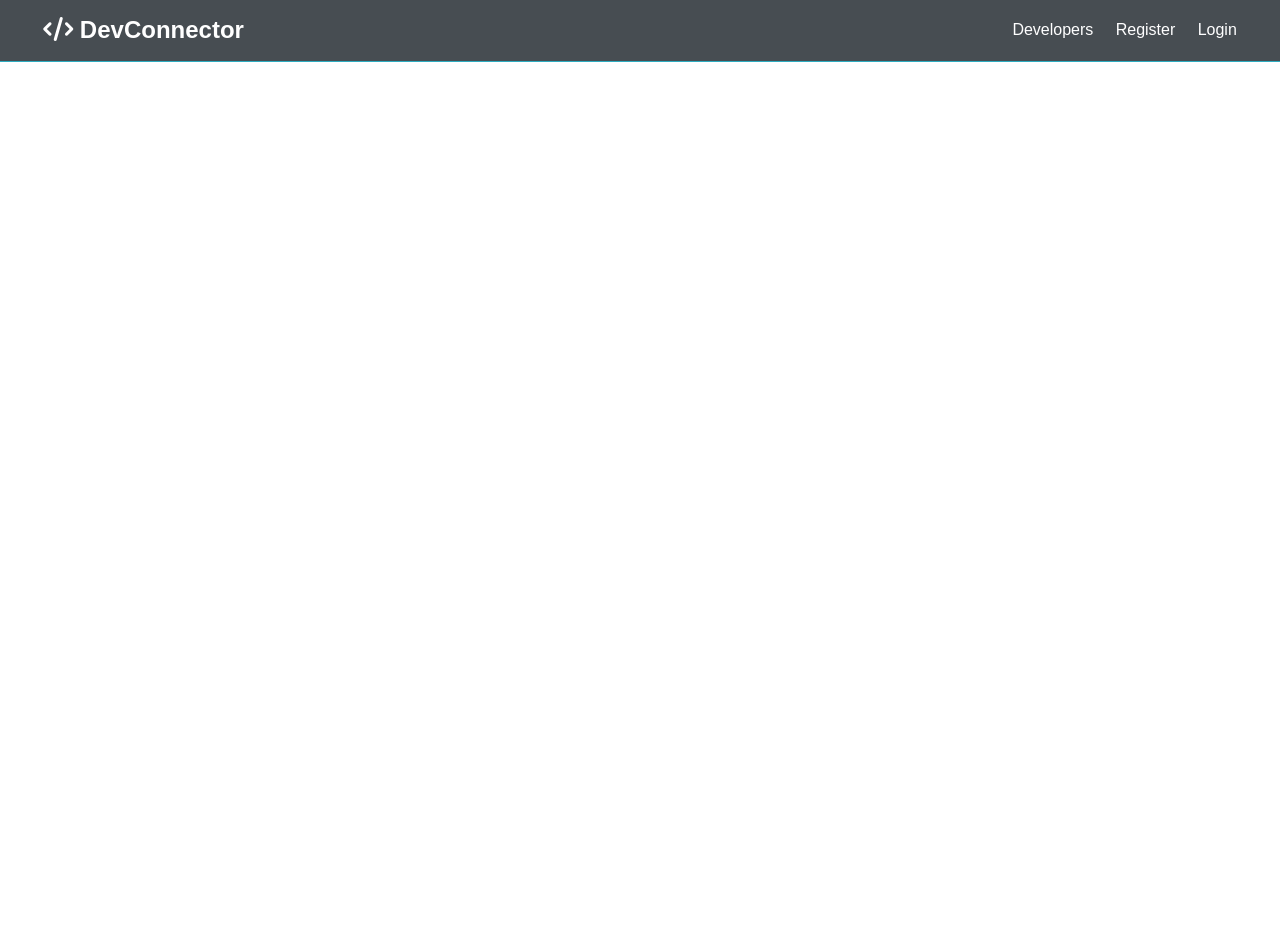
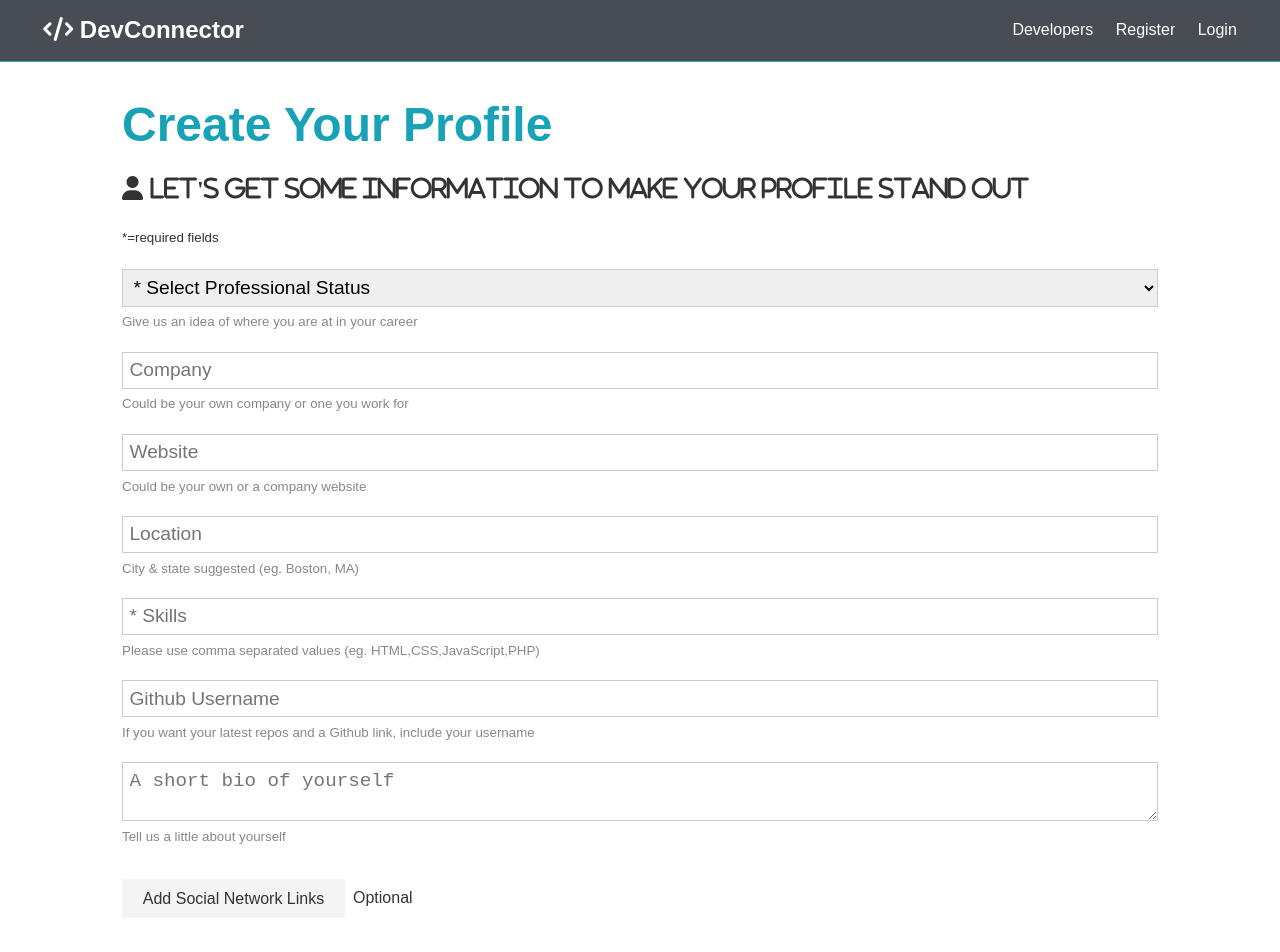
Before and after one commit to nehagupta1504/Dev-Connector, a React (Create React App) app in the folder projectcode/client/: page /create-profile in a window 1280 px wide. Shown: the top 952 px of the page. Before the commit the page ends 800 px from the top, so only its background shows below. Built offline with nearby package versions, Linux system fonts and the light colour scheme; no server answers.

Commit message:
git profile component made done 47

```diff
--- a/projectcode/client/src/App.js
+++ b/projectcode/client/src/App.js
@@ -17,6 +17,7 @@ import { loadUser } from "./actions/auth";
 import { Provider } from "react-redux";
 import store from "./store";
 import Dashboard from "./components/dashboard/Dashboard";
+import CreateProfile from "./components/profile-forms/CreateProfile";
 if (localStorage.token) {
   setAuthToken(localStorage.token);
 }
@@ -45,6 +46,7 @@ const App = () => {
                 }
               />
               <Route exact path="/dashboard" element={<Dashboard />} />
+              <Route exact path="/create-profile" element={<CreateProfile />} />
             </Routes>
           </section>
         </Fragment>
--- a/projectcode/client/src/actions/auth.js
+++ b/projectcode/client/src/actions/auth.js
@@ -7,6 +7,7 @@ import {
   LOGIN_FAIL,
   LOGIN_SUCCESS,
   LOGOUT,
+  CLEAR_PROFILE,
 } from "./constants";
 import { setAlert } from "./alert";
 import setAuthToken from "../utils/setAuthToken";
@@ -88,6 +89,9 @@ export const login = (email, password) => async (dispatch) => {
 // Logout / Clear Profile
 export const logout = () => (dispatch) => {
   dispatch({
+    type: CLEAR_PROFILE,
+  });
+  dispatch({
     type: LOGOUT,
   });
 };
--- a/projectcode/client/src/actions/constants.js
+++ b/projectcode/client/src/actions/constants.js
@@ -9,3 +9,4 @@ export const LOGIN_FAIL = "LOGIN_FAIL";
 export const LOGOUT = "LOGOUT";
 export const GET_PROFILE = "GET_PROFILE";
 export const PROFILE_ERROR = "PROFILE_ERROR";
+export const CLEAR_PROFILE = "CLEAR_PROFILE";
--- a/projectcode/client/src/components/layouts/Landing.js
+++ b/projectcode/client/src/components/layouts/Landing.js
@@ -1,7 +1,11 @@
 import React from "react";
-import { Link } from "react-router-dom";
-
-const Landing = () => {
+import { Link, Navigate } from "react-router-dom";
+import { connect } from "react-redux";
+import PropTypes from "prop-types";
+const Landing = ({ isAuthenticated }) => {
+  if (isAuthenticated) {
+    return <Navigate to="/dashboard" replace="true" />;
+  }
   return (
     <section className="landing">
       <div className="dark-overlay">
@@ -24,5 +28,13 @@ const Landing = () => {
     </section>
   );
 };
+Landing.propTypes = {
+  isAuthenticated: PropTypes.bool,
+};
+const mapStateToProps = (state) => {
+  return {
+    isAuthenticated: state.auth.isAuthenticated,
+  };
+};
 
-export default Landing;
+export default connect(mapStateToProps)(Landing);
--- a/projectcode/client/src/components/layouts/Navbar.js
+++ b/projectcode/client/src/components/layouts/Navbar.js
@@ -7,6 +7,12 @@ import { logout } from "../../actions/auth";
 const Navbar = ({ auth: { isAuthenticated, loading }, logout }) => {
   const authLinks = (
     <ul>
+      <li>
+        <Link to="/dashboard">
+          <i className="fas fa-user"></i>{" "}
+          <span className="hide-sm">Dashboard</span>
+        </Link>
+      </li>
       <li>
         <a onClick={logout} href="/">
           <i className="fas fa-sign-out-alt"></i>
--- /dev/null
+++ b/projectcode/client/src/components/layouts/spinner.js
@@ -0,0 +1,14 @@
+import React, { Fragment } from "react";
+import spinner from "./spinner.gif";
+
+const Spinner = () => (
+  <Fragment>
+    <img
+      src={spinner}
+      style={{ width: "200px", margin: "auto", display: "block" }}
+      alt="Loading..."
+    />
+  </Fragment>
+);
+
+export default Spinner;
--- /dev/null
+++ b/projectcode/client/src/components/profile-forms/CreateProfile.js
@@ -0,0 +1,216 @@
+import React, { useState } from "react";
+import PropTypes from "prop-types";
+import { connect } from "react-redux";
+
+function CreateProfile(props) {
+  const [formData, setFormData] = useState({
+    company: "",
+    website: "",
+    location: "",
+    status: "",
+    skills: "",
+    githubusername: "",
+    bio: "",
+    twitter: "",
+    facebook: "",
+    linkedin: "",
+    youtube: "",
+    instagram: "",
+  });
+  const [displaySocialInputs, toggleSocialInputs] = useState(false);
+  const {
+    company,
+    website,
+    location,
+    status,
+    skills,
+    githubusername,
+    bio,
+    twitter,
+    facebook,
+    linkedin,
+    youtube,
+    instagram,
+  } = formData;
+  const onChange = (e) => {
+    setFormData({ ...formData, [e.target.name]: e.target.value });
+  };
+  return (
+    <>
+      <h1 className="large text-primary">Create Your Profile</h1>
+      <p className="lead">
+        <i className="fas fa-user">
+          {" "}
+          Let's get some information to make your profile stand out
+        </i>
+      </p>
+      <small>*=required fields</small>
+      <form className="form">
+        <div className="form-group">
+          <select name="status" value={status} onChange={(e) => onChange(e)}>
+            <option value="0">* Select Professional Status</option>
+            <option value="Developer">Developer</option>
+            <option value="Junior Developer">Junior Developer</option>
+            <option value="Senior Developer">Senior Developer</option>
+            <option value="Manager">Manager</option>
+            <option value="Student or Learning">Student or Learning</option>
+            <option value="Instructor">Instructor or Teacher</option>
+            <option value="Intern">Intern</option>
+            <option value="Other">Other</option>
+          </select>
+          <small className="form-text">
+            Give us an idea of where you are at in your career
+          </small>
+        </div>
+        <div className="form-group">
+          <input
+            type="text"
+            placeholder="Company"
+            name="company"
+            value={company}
+            onChange={(e) => onChange(e)}
+          />
+          <small className="form-text">
+            Could be your own company or one you work for
+          </small>
+        </div>
+        <div className="form-group">
+          <input
+            type="text"
+            placeholder="Website"
+            name="website"
+            value={website}
+            onChange={(e) => onChange(e)}
+          />
+          <small className="form-text">
+            Could be your own or a company website
+          </small>
+        </div>
+        <div className="form-group">
+          <input
+            type="text"
+            placeholder="Location"
+            name="location"
+            value={location}
+            onChange={(e) => onChange(e)}
+          />
+          <small className="form-text">
+            City & state suggested (eg. Boston, MA)
+          </small>
+        </div>
+        <div className="form-group">
+          <input
+            type="text"
+            placeholder="* Skills"
+            name="skills"
+            value={skills}
+            onChange={(e) => onChange(e)}
+          />
+          <small className="form-text">
+            Please use comma separated values (eg. HTML,CSS,JavaScript,PHP)
+          </small>
+        </div>
+        <div className="form-group">
+          <input
+            type="text"
+            placeholder="Github Username"
+            name="githubusername"
+            value={githubusername}
+            onChange={(e) => onChange(e)}
+          />
+          <small className="form-text">
+            If you want your latest repos and a Github link, include your
+            username
+          </small>
+        </div>
+        <div className="form-group">
+          <textarea
+            placeholder="A short bio of yourself"
+            name="bio"
+            value={bio}
+            onChange={(e) => onChange(e)}
+          ></textarea>
+          <small className="form-text">Tell us a little about yourself</small>
+        </div>
+
+        <div className="my-2">
+          <button
+            type="button"
+            className="btn btn-light"
+            onClick={() => toggleSocialInputs(!displaySocialInputs)}
+          >
+            Add Social Network Links
+          </button>
+          <span>Optional</span>
+        </div>
+        {displaySocialInputs && (
+          <>
+            <div className="form-group social-input">
+              <i className="fab fa-twitter fa-2x"></i>
+              <input
+                type="text"
+                placeholder="Twitter URL"
+                name="twitter"
+                value={twitter}
+                onChange={(e) => onChange(e)}
+              />
+            </div>
+
+            <div className="form-group social-input">
+              <i className="fab fa-facebook fa-2x"></i>
+              <input
+                type="text"
+                placeholder="Facebook URL"
+                name="facebook"
+                value={facebook}
+                onChange={(e) => onChange(e)}
+              />
+            </div>
+
+            <div className="form-group social-input">
+              <i className="fab fa-youtube fa-2x"></i>
+              <input
+                type="text"
+                placeholder="YouTube URL"
+                name="youtube"
+                value={youtube}
+                onChange={(e) => onChange(e)}
+              />
+            </div>
+
+            <div className="form-group social-input">
+              <i className="fab fa-linkedin fa-2x"></i>
+              <input
+                type="text"
+                placeholder="Linkedin URL"
+                name="linkedin"
+                value={linkedin}
+                onChange={(e) => onChange(e)}
+              />
+            </div>
+
+            <div className="form-group social-input">
+              <i className="fab fa-instagram fa-2x"></i>
+              <input
+                type="text"
+                placeholder="Instagram URL"
+                name="instagram"
+                value={instagram}
+                onChange={(e) => onChange(e)}
+              />
+            </div>
+          </>
+        )}
+
+        <input type="submit" className="btn btn-primary my-1" />
+        <a className="btn btn-light my-1" href="dashboard.html">
+          Go Back
+        </a>
+      </form>
+    </>
+  );
+}
+
+CreateProfile.propTypes = {};
+
+export default CreateProfile;
--- a/projectcode/client/src/reducers/auth.js
+++ b/projectcode/client/src/reducers/auth.js
@@ -7,6 +7,7 @@ import {
   LOGIN_SUCCESS,
   LOGIN_FAIL,
   LOGOUT,
+  CLEAR_PROFILE,
 } from "../actions/constants";
 
 const initalState = {
@@ -47,6 +48,13 @@ export default function (state = initalState, action) {
         isAuthenticated: false,
         loading: false,
       };
+    case CLEAR_PROFILE:
+      return {
+        ...state,
+        profile: null,
+        repos: [],
+        loading: false,
+      };
 
     default:
       return state;
```
Also changed, not shown: projectcode/client/src/components/dashboard/Dashboard.js (+33 -5 lines), projectcode/client/src/components/layouts/spinner.gif (added).
